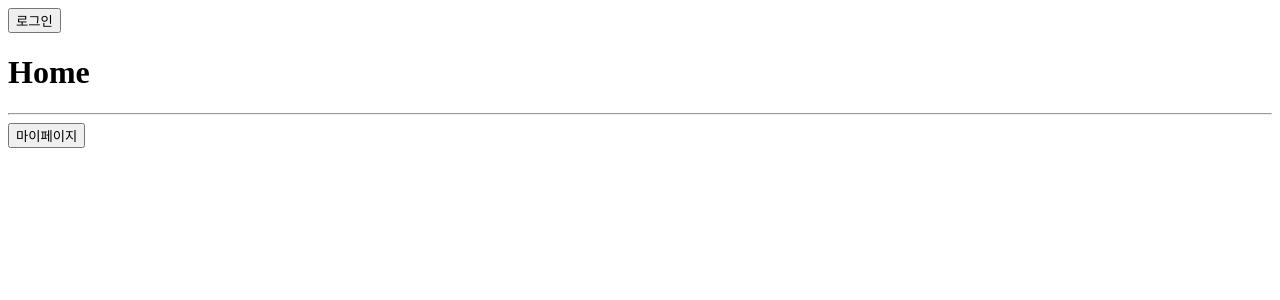
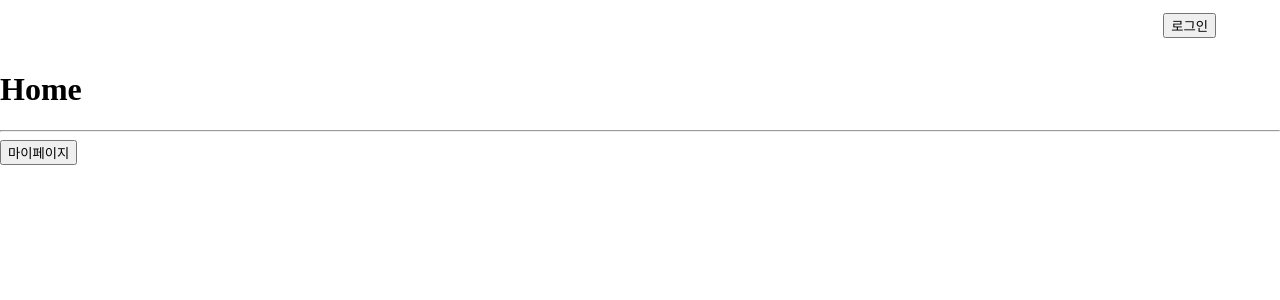
Before and after one commit to Dae-Ban/jwt-board-springboot, a React (Create React App) app in the folder frontend/: page / in a window 1280 px wide. Shown: the top 300 px of the page. Built offline with nearby package versions, Linux system fonts and the light colour scheme.

Commit message:
ui 수정

```diff
--- a/frontend/src/App.tsx
+++ b/frontend/src/App.tsx
@@ -1,3 +1,4 @@
+import './styles/common.css';
 import AppRoutes from './routes/AppRoutes';
 import { Provider } from 'react-redux';
 import { store } from './store/index';
--- a/frontend/src/api/auth.ts
+++ b/frontend/src/api/auth.ts
@@ -3,7 +3,7 @@ import axios from 'axios';
 const API_BASE_URL = 'http://localhost:8080/auth';
 
 export const register = async (data: { username: string; password: string; nickname: string }) => {
-  const response = await axios.post(`${API_BASE_URL}/register`, data);
+  const response = await axios.post(`${API_BASE_URL}/register`, data, { withCredentials: true });
   return response.data;
 };
 
--- a/frontend/src/api/mypage.ts
+++ b/frontend/src/api/mypage.ts
@@ -1,10 +1,11 @@
 import axios from 'axios';
+import '../styles/mypage.css'
 
 const API_BASE_URL = 'http://localhost:8080/mypage';
 
 export const myInfo = async () => {
     const res = await axios.get(`${API_BASE_URL}`, { withCredentials: true });
-    return res.data;
+    return res.data.data;
 }
 
 export const updateNickname = async (nickname: string) => {
--- a/frontend/src/components/Navbar.tsx
+++ b/frontend/src/components/Navbar.tsx
@@ -25,13 +25,12 @@ const Navbar = () => {
     return (
         <nav>
             {isLoggedIn ? (
-                <div>
-                    <p>환영합니다, {username}님!</p>
-                    <button onClick={handleLogout}>로그아웃</button>
-                </div>
+                <span>
+                    <span>환영합니다, {username}님!</span>
+                    <span><button onClick={handleLogout}>로그아웃</button></span>
+                </span>
             ) : (
-
-                <button onClick={handleLogin}>로그인</button>
+                <span><button onClick={handleLogin}>로그인</button></span>
             )}
         </nav>
     );
--- a/frontend/src/pages/MyPage.tsx
+++ b/frontend/src/pages/MyPage.tsx
@@ -7,8 +7,10 @@ const Mypage = () => {
         <div id='mypage'>
             <h2>마이페이지</h2>
             <hr />
-            <MypageAside onSelectMenu={setSelectedMenu} />
-            <MypageMain selectedMenu={selectedMenu} />
+            <div id='mypage-wrapper'>
+                <MypageAside onSelectMenu={setSelectedMenu} />
+                <MypageMain selectedMenu={selectedMenu} />
+            </div>
         </div>
     );
 }
--- /dev/null
+++ b/frontend/src/styles/common.css
@@ -0,0 +1,27 @@
+/* * {
+  margin: 0;
+  padding: 0;
+  box-sizing: border-box;
+} */
+
+html, body, #root {
+    width: 100%;
+    height: 99%;
+    margin: 0;
+}
+
+nav {
+  width: 100%;
+  height: 50px;
+  display: flex;
+  justify-content: center;
+}
+
+nav > span {
+  width: 90%;
+  margin-top: auto;
+  margin-bottom: auto;
+  justify-content: right;
+  display: flex;
+  gap: 10px;
+}
--- /dev/null
+++ b/frontend/src/styles/mypage.css
@@ -0,0 +1,37 @@
+#mypage {
+    width: 80vw;
+    height: auto;
+    margin: 0 auto;
+}
+
+#mypage-wrapper {
+    width: 100%;
+    height: 100%;
+    display: flex;
+    gap: 20px;
+}
+
+#mypage aside {
+    width: 25%;
+    border: 1px solid #ccc;
+    padding: 10px;
+    column-gap: 5px;
+}
+
+#mypage main {
+    flex: 1;
+    padding: 16px;
+    border: 1px solid #ccc;
+}
+
+#mypage .side-menu-btn {
+    border: 1px solid #ccc;
+    padding: 10px;
+    text-align: center;
+    font-size: 16pt;
+}
+
+#mypage .side-menu-btn:hover {
+    background-color: #ddd;
+    cursor: pointer;
+}
```
